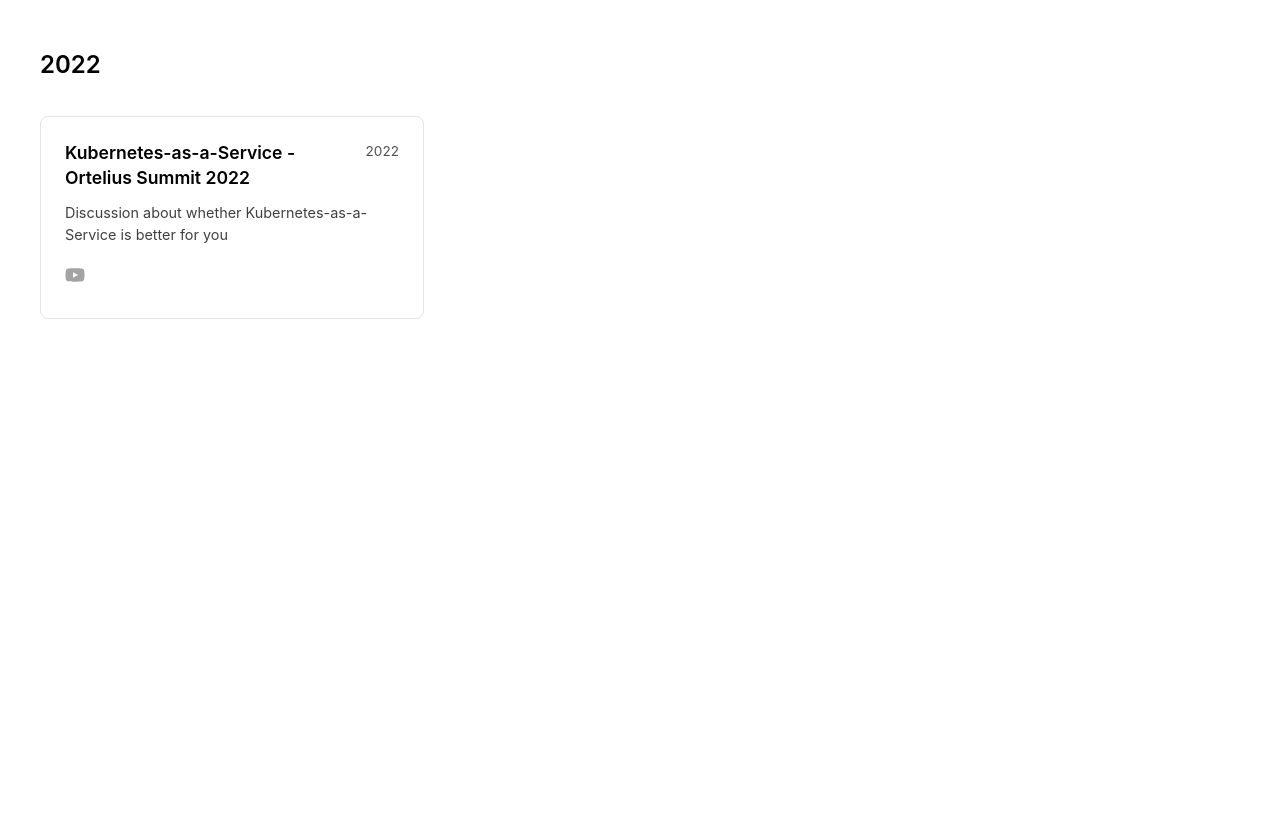
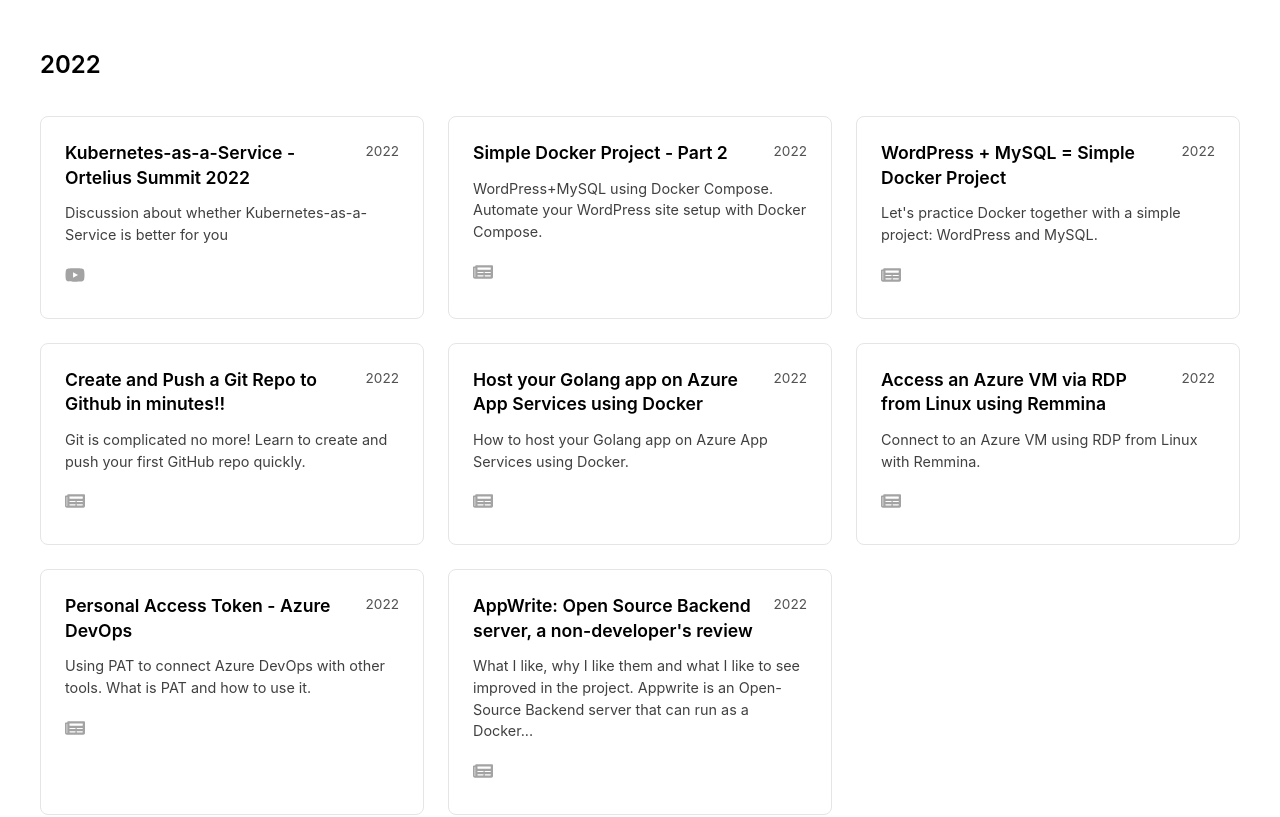
Before and after one commit to pavangudiwada/personal-website, a Next.js app: page /work in a window 1280 px wide. Shown: the part 1616-2433 px from the top of the page. Before the commit the page ends 2015 px from the top, so only its background shows below. Built offline with nearby package versions, Linux system fonts and the light colour scheme.

Commit message:
Updated blogs

```diff
--- a/src/app/work/page.js
+++ b/src/app/work/page.js
@@ -108,6 +108,62 @@ const workItems = [
         category: "videos",
         year: "2023",
         link: "https://www.youtube.com/watch?v=siH-B5bOoIU"
+    },
+    {
+        title: "Simple Docker Project - Part 2",
+        description: "WordPress+MySQL using Docker Compose. Automate your WordPress site setup with Docker Compose.",
+        category: "blogs",
+        year: "2022",
+        link: "https://pavangudiwada.hashnode.dev/simple-docker-project-part-2"
+    },
+    {
+        title: "WordPress + MySQL = Simple Docker Project",
+        description: "Let's practice Docker together with a simple project: WordPress and MySQL.",
+        category: "blogs",
+        year: "2022",
+        link: "https://pavangudiwada.hashnode.dev/wordpress-mysql-simple-docker-project"
+    },
+    {
+        title: "Create and Push a Git Repo to Github in minutes!!",
+        description: "Git is complicated no more! Learn to create and push your first GitHub repo quickly.",
+        category: "blogs",
+        year: "2022",
+        link: "https://pavangudiwada.hashnode.dev/create-and-push-a-git-repo-to-github-in-minutes"
+    },
+    {
+        title: "Host your Golang app on Azure App Services using Docker",
+        description: "How to host your Golang app on Azure App Services using Docker.",
+        category: "blogs",
+        year: "2022",
+        link: "https://pavangudiwada.hashnode.dev/host-your-golang-app-on-azure-app-services-using-docker"
+    },
+    {
+        title: "Access an Azure VM via RDP from Linux using Remmina",
+        description: "Connect to an Azure VM using RDP from Linux with Remmina.",
+        category: "blogs",
+        year: "2022",
+        link: "https://pavangudiwada.hashnode.dev/access-an-azure-vm-via-rdp-from-linux-using-remmina"
+    },
+    {
+        title: "Personal Access Token - Azure DevOps",
+        description: "Using PAT to connect Azure DevOps with other tools. What is PAT and how to use it.",
+        category: "blogs",
+        year: "2022",
+        link: "https://pavangudiwada.hashnode.dev/personal-access-token-azure-devops"
+    },
+    {
+        title: "AppWrite: Open Source Backend server, a non-developer's review",
+        description: "What I like, why I like them and what I like to see improved in the project. Appwrite is an Open-Source Backend server that can run as a Docker...",
+        category: "blogs",
+        year: "2022",
+        link: "https://pavangudiwada.hashnode.dev/appwrite-open-source-backend-server-a-non-developers-review"
+    },
+    {
+        title: "Self-hosted Linux Agent on Azure DevOps in 5 minutes!!",
+        description: "Yes! you don't have to pay for Microsoft hosted Agents or get a new server to work/practice. Use your own Linux machine instead!",
+        category: "blogs",
+        year: "2021",
+        link: "https://pavangudiwada.hashnode.dev/self-hosted-linux-agent-on-azure-devops-in-5-minutes"
     }
 ];
 
```
